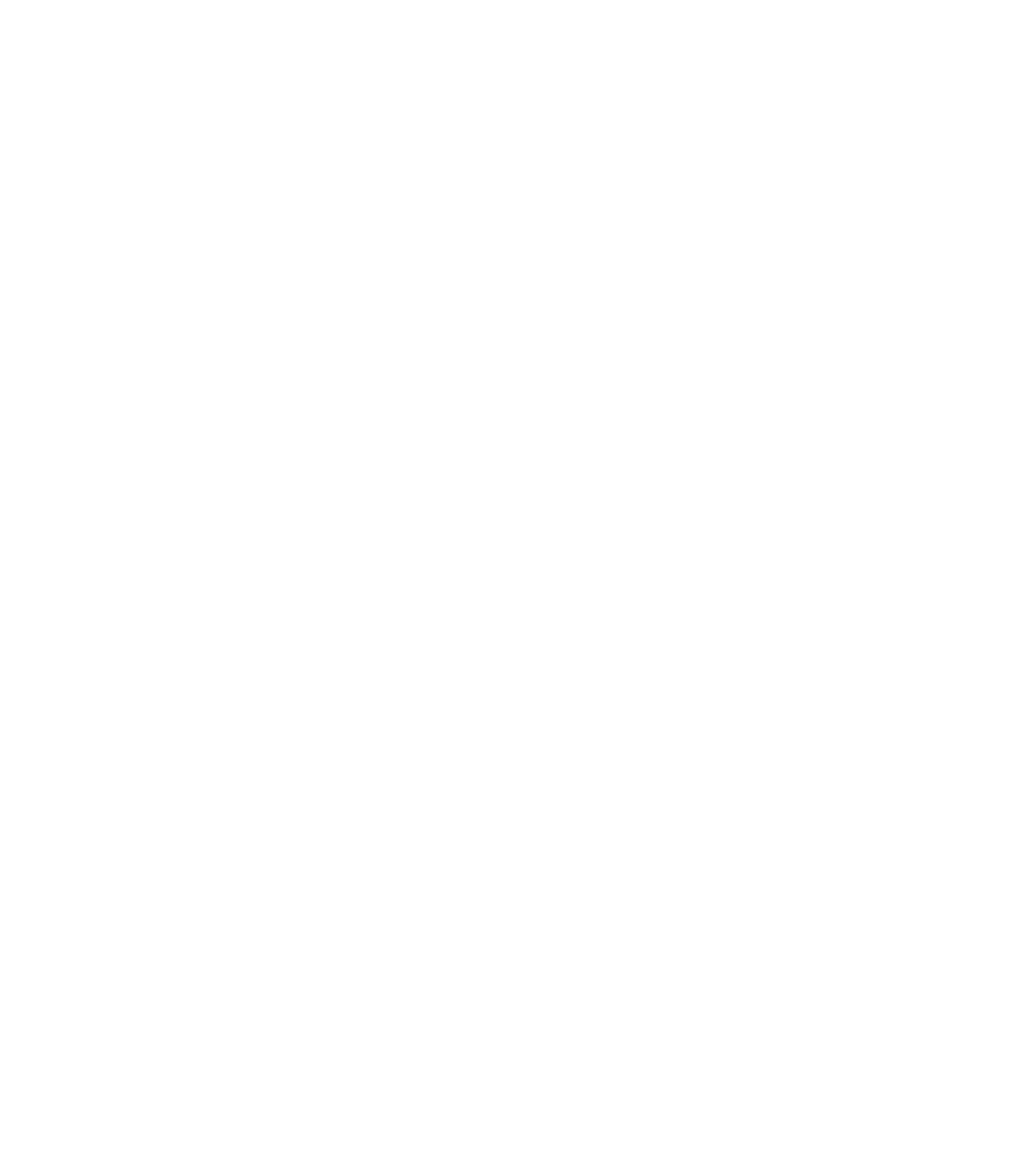
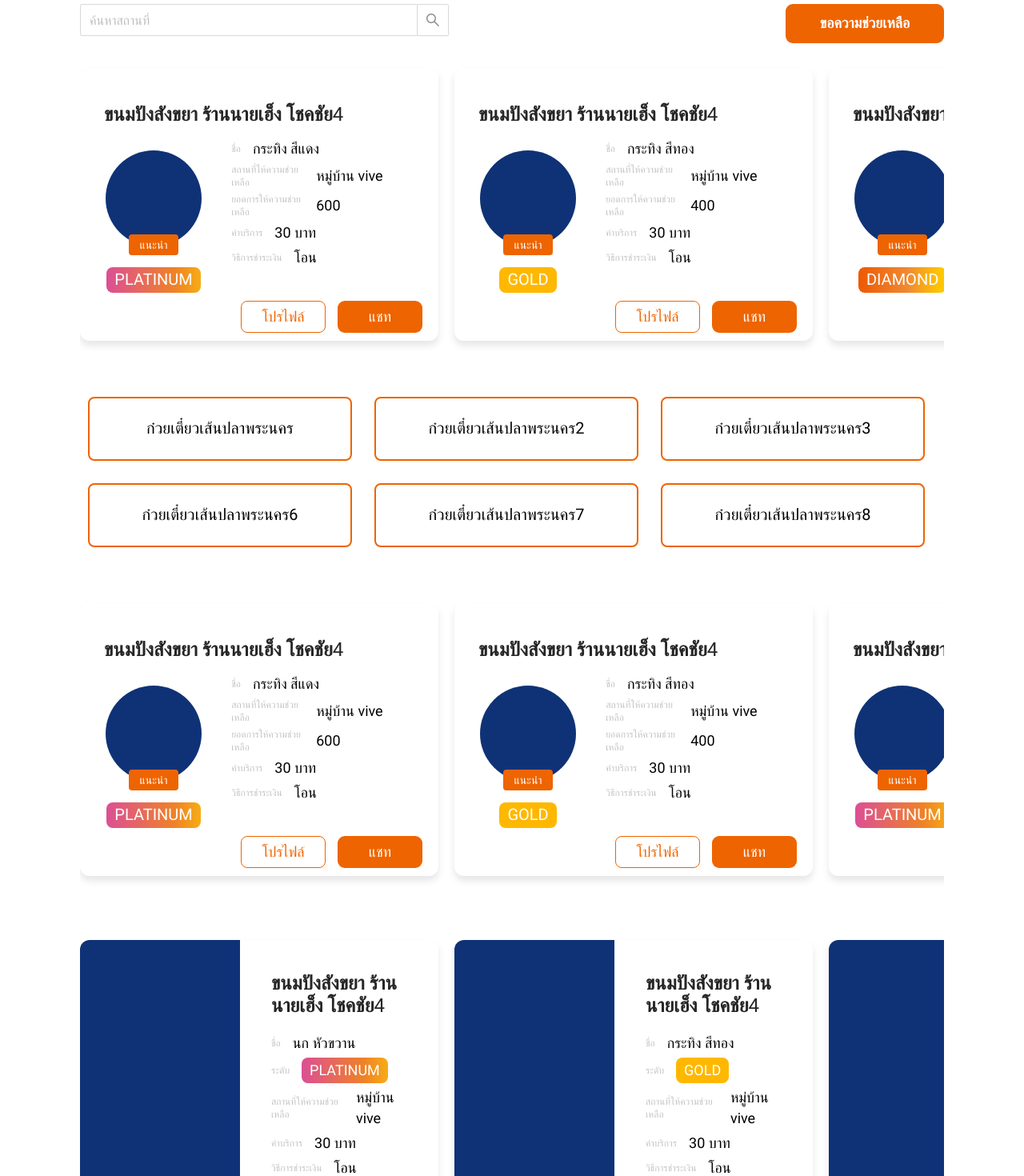
Before and after one commit to nnaboon/HelloHelper_Frontend, a React (Create React App) app: page /home in a window 1280 px wide. Shown: the part 200-1670 px from the top of the page at 80% size. Before the commit the page ends 800 px from the top, so only its background shows below. Built offline with nearby package versions, Linux system fonts and the light colour scheme.

Commit message:
add component to home page

```diff
--- a/src/components/Card/PopularRequestCard.tsx
+++ b/src/components/Card/PopularRequestCard.tsx
@@ -54,7 +54,7 @@ const HelperImage = styled.div`
     width: 120px;
     height: 120px;
     border-radius: 50%;
-    background: yellow;
+    background: #0F3276;
     margin-top: 15px;
 `;
 
--- a/src/components/Card/SuggestedRequestCard.tsx
+++ b/src/components/Card/SuggestedRequestCard.tsx
@@ -58,7 +58,7 @@ const HelperImage = styled.div`
     height: 100%;
     border-top-left-radius: 12px;
     border-bottom-left-radius: 12px;
-    background: yellow;
+    background: #0F3276;
 `;
 
 const RequestDataTitle = styled.div`
--- a/src/components/Card/TopTenRequestCard.tsx
+++ b/src/components/Card/TopTenRequestCard.tsx
@@ -47,7 +47,7 @@ const HelperImage = styled.div`
     width: 120px;
     height: 120px;
     border-radius: 50%;
-    background: yellow;
+    background: #0F3276;
     margin-top: 15px;
 `;
 
--- a/src/components/Navbar/Navbar.tsx
+++ b/src/components/Navbar/Navbar.tsx
@@ -11,6 +11,7 @@ const NavbarSection = styled.div`
     display: flex;
     flex-direction: column;
     background: #FF8730;
+    z-index: 2;
 `;
 
 const NavbarList = styled.ul`
--- a/src/pages/Homepage.tsx
+++ b/src/pages/Homepage.tsx
@@ -1,20 +1,81 @@
-
-import React from 'react';
+/** @jsxRuntime classic */
+/** @jsx jsx */
+import React, { useState} from 'react';
 import styled from '@emotion/styled';
+import { Input} from 'antd';
+import { css, jsx, useTheme } from '@emotion/react'
+import { PopularRequestCard } from 'components/Card/PopularRequestCard';
+import { TopTenRequestCard } from 'components/Card/TopTenRequestCard';
+import { Text } from 'components/Text';
+import { TOP_TEN_SEARCH_WEEKLY } from 'data/search';
+import { TopSearchButton } from 'components/Button/Button';
+import { PostRequestButton } from 'components/Button/PostRequestButton';
+import { SuggestedRequestCard } from 'components/Card/SuggestedRequestCard';
 import { Navbar } from 'components/Navbar/Navbar';
+import { zIndex } from 'styled-system';
 
 const HomePageContainer = styled.div`
     box-sizing: border-box;
     position: relative;
     top: 165px;
-    padding: 0 100px;
+    padding: 40px 100px;
+`;
+
+const TopTenSearchContainer = styled.div`
+    display: grid;
+    grid-template-columns: auto auto auto auto auto;
+    grid-gap: 28px;
+    padding: 10px;
+    overflow-x: scroll;
+`;
+
+const HomePageNavbar = styled(Navbar)`
+    z-index: 2;
 `;
 
 export const HomePage = () => {
+
+    const { Search } = Input;
+    const onSearch = value => console.log(value);
+
     return (
         <React.Fragment>
-            <Navbar />
-            <HomePageContainer>Home page</HomePageContainer>
+            <HomePageNavbar />
+            <HomePageContainer>
+                <div
+                    css={css`
+                        justify-content: space-between;
+                        display: flex;
+                `}>
+                    <Search
+                        placeholder="ค้นหาสถานที่"
+                        onSearch={onSearch}
+                        size="large"
+                        style={{ width: '462px', height: '60px' }}
+                    />
+                    <PostRequestButton />
+                </div>
+                <PopularRequestCard
+                    title={'ข้าวมันไก่โชคชัน 111'}
+                    imageURL={"dfhjfioashfa"}
+                />
+                <TopTenSearchContainer>
+                    {
+                        TOP_TEN_SEARCH_WEEKLY.map(({ name }) => (
+                            <TopSearchButton>{name}</TopSearchButton>
+                        ))
+                    }
+                </TopTenSearchContainer>
+                <TopTenRequestCard
+                    title={'ข้าวมันไก่โชคชัน 111'}
+                    imageURL={"dfhjfioashfa"}
+                />
+                <SuggestedRequestCard
+                    title={'ข้าวมันไก่โชคชัน 111'}
+                    imageURL={"dfhjfioashfa"}
+                />
+
+            </HomePageContainer>
         </React.Fragment>
     )
 }
--- a/src/pages/Landing.tsx
+++ b/src/pages/Landing.tsx
@@ -14,7 +14,7 @@ import { TopSearchButton } from 'components/Button/Button';
 import { PostRequestButton } from 'components/Button/PostRequestButton';
 import { SuggestedRequestCard } from 'components/Card/SuggestedRequestCard';
 
-export const TopTenSearchContainer = styled.div`
+const TopTenSearchContainer = styled.div`
     display: grid;
     grid-template-columns: auto auto auto auto auto;
     grid-gap: 28px;
@@ -25,11 +25,7 @@ export const TopTenSearchContainer = styled.div`
 export const LandingPage = () => {
     const { Search } = Input;
     const onSearch = value => console.log(value);
-    const [isModalVisible, setIsModalVisible] = useState(false);
 
-    const showModal = () => {
-        setIsModalVisible(true);
-    };
     return (
         <div
             css={css`
```
